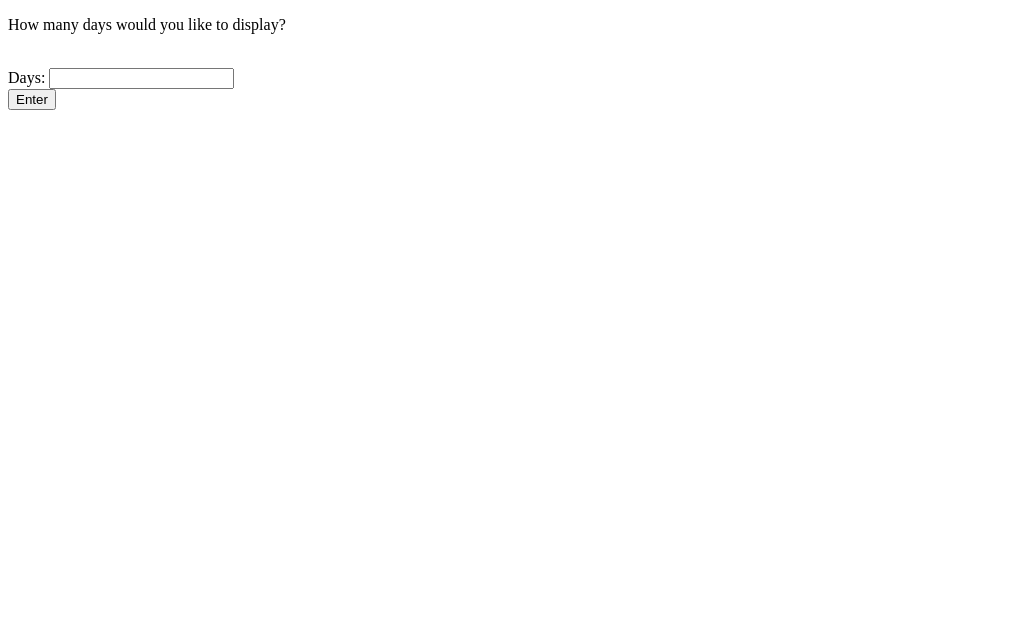
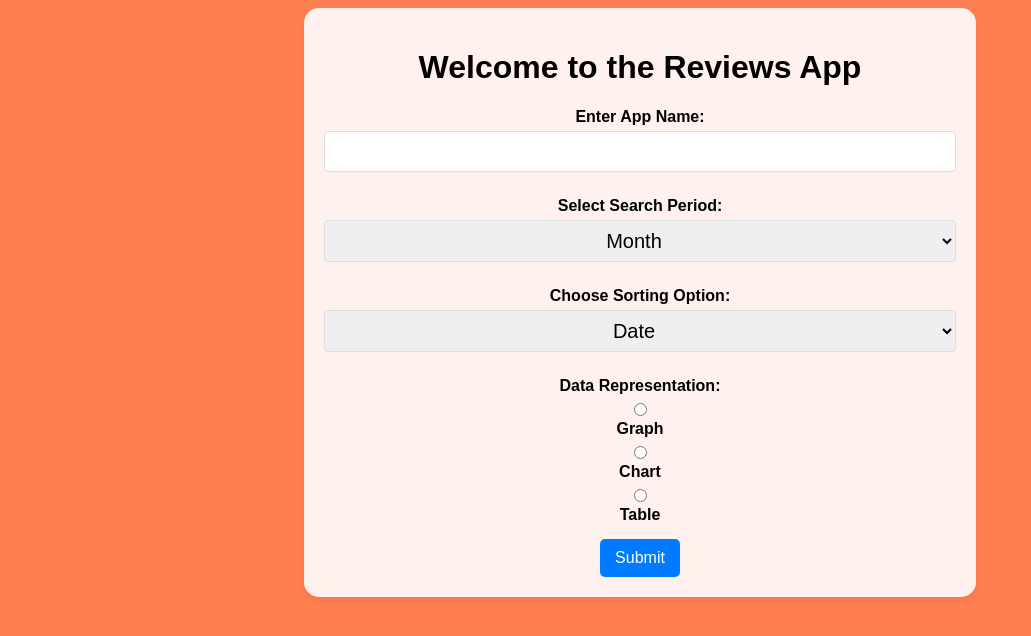
Before and after one commit to JoJaBa-UMGC/CMSC-495-Project, a Flask app: page / in a window 1280 px wide. Shown: the top 636 px of the page, without its empty margins (0-1031 px from the left). Run offline with Flask 3, Linux system fonts and the light colour scheme; parts of the project's set-up code (start-up, migrations or seed data) failed here and were passed over.

Commit message:
Updated to match the whole system, added some new options for sorting, time range selection, and type of visual representation

```diff
--- a/templates/landing.html
+++ b/templates/landing.html
@@ -1,18 +1,56 @@
-<!doctype html>
+<!DOCTYPE html>
 <html lang="en">
 <head>
-		<title>Forum Report</title>
+    <title>Landing Page</title>
+    <link rel="stylesheet" href="{{ url_for('static', filename='style.css') }}">
 </head>
 <body>
-		<form method="POST">
-			<p>How many days would you like to display?</p><br>
+    <div class="container">
+        <h1>Welcome to the Reviews App</h1>
+        <form method="post">
+            <div class="form-group">
+                <label for="app-name">Enter App Name:</label>
+                <input type="text" id="app-name" name="app_name" required>
+            </div>
+			<div class="form-group">
+                <label for="search-period">Select Search Period:</label>
+                <select id="search-period" name="search_period">
+                    <option value="month">Month</option>
+                    <option value="quarter">Quarter</option>
+                    <option value="half-year">Half a Year</option>
+                    <option value="year">Year</option>
+                    <option value="whole-period">Whole Period</option>
+                </select>
+            </div>
+            <div class="form-group">
+                <label for="sorting-options">Choose Sorting Option:</label>
+                <select id="sorting-options" name="sorting_option">
+                    <option value="date">Date</option>
+                    <option value="rating">Rating</option>
+                    <option value="text">Text</option>
+                    <option value="no-text">No Text</option>
+                    <option value="positive">Positive</option>
+                    <option value="negative">Negative</option>
+                    <option value="neutral">Neutral</option>
+                </select>
+            </div>
+            <div class="form-group">
+                <label>Data Representation:</label>
                 <div>
-				<label for="days"> Days: </label>
-				<input type="text" name="days"><br>
+                    <input type="radio" id="graph" name="data_representation" value="graph">
+                    <label for="graph">Graph</label>
                 </div>
                 <div>
-				<input type="submit" class="submit" value="Enter">
+                    <input type="radio" id="chart" name="data_representation" value="chart">
+                    <label for="chart">Chart</label>
                 </div>
+                <div>
+                    <input type="radio" id="table" name="data_representation" value="table">
+                    <label for="table">Table</label>
+                </div>
+            </div>
+            <button type="submit">Submit</button>
         </form>
+    </div>
 </body>
 </html>
```
Lines whose indentation alone changed are shown as unchanged.
